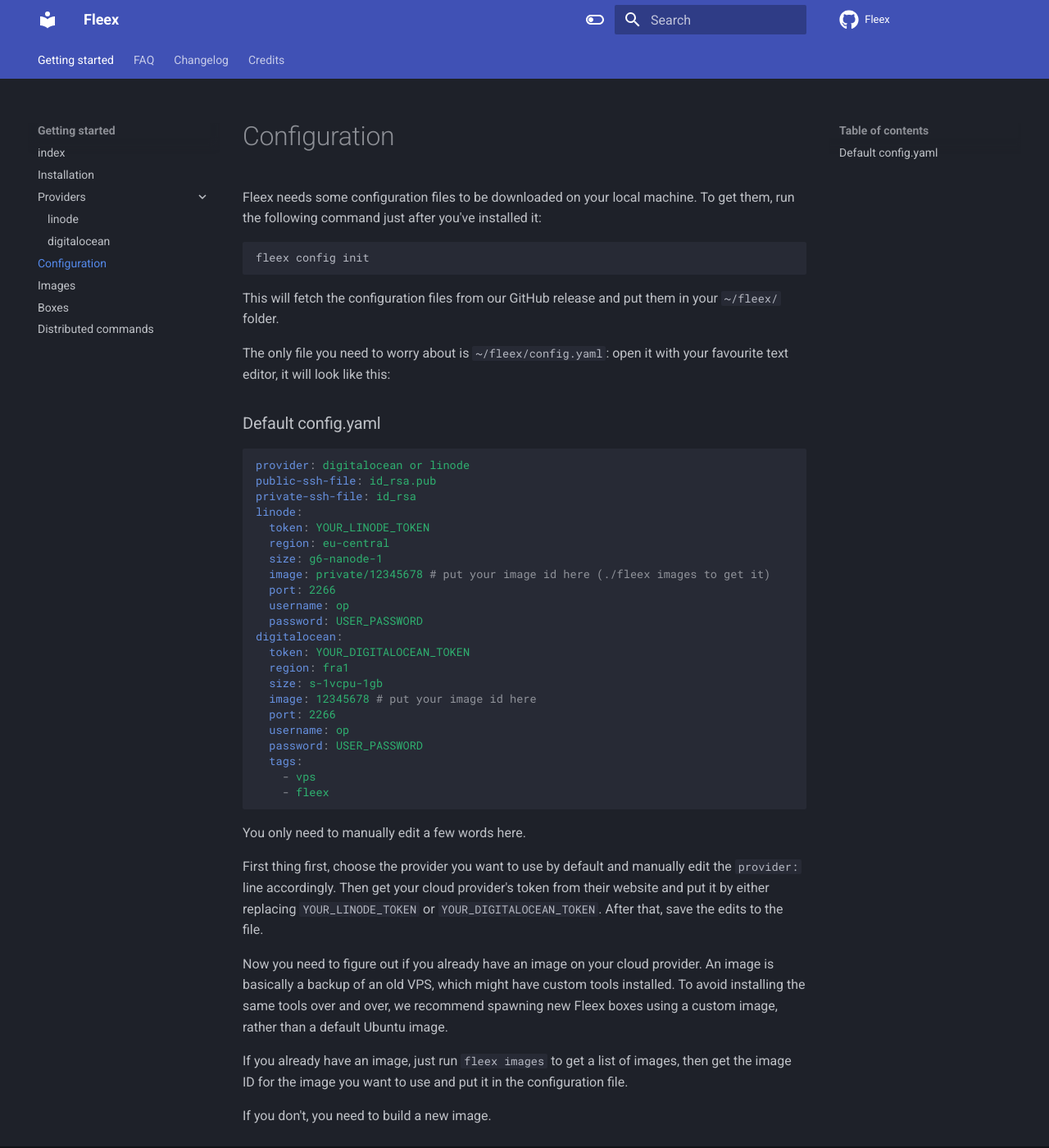
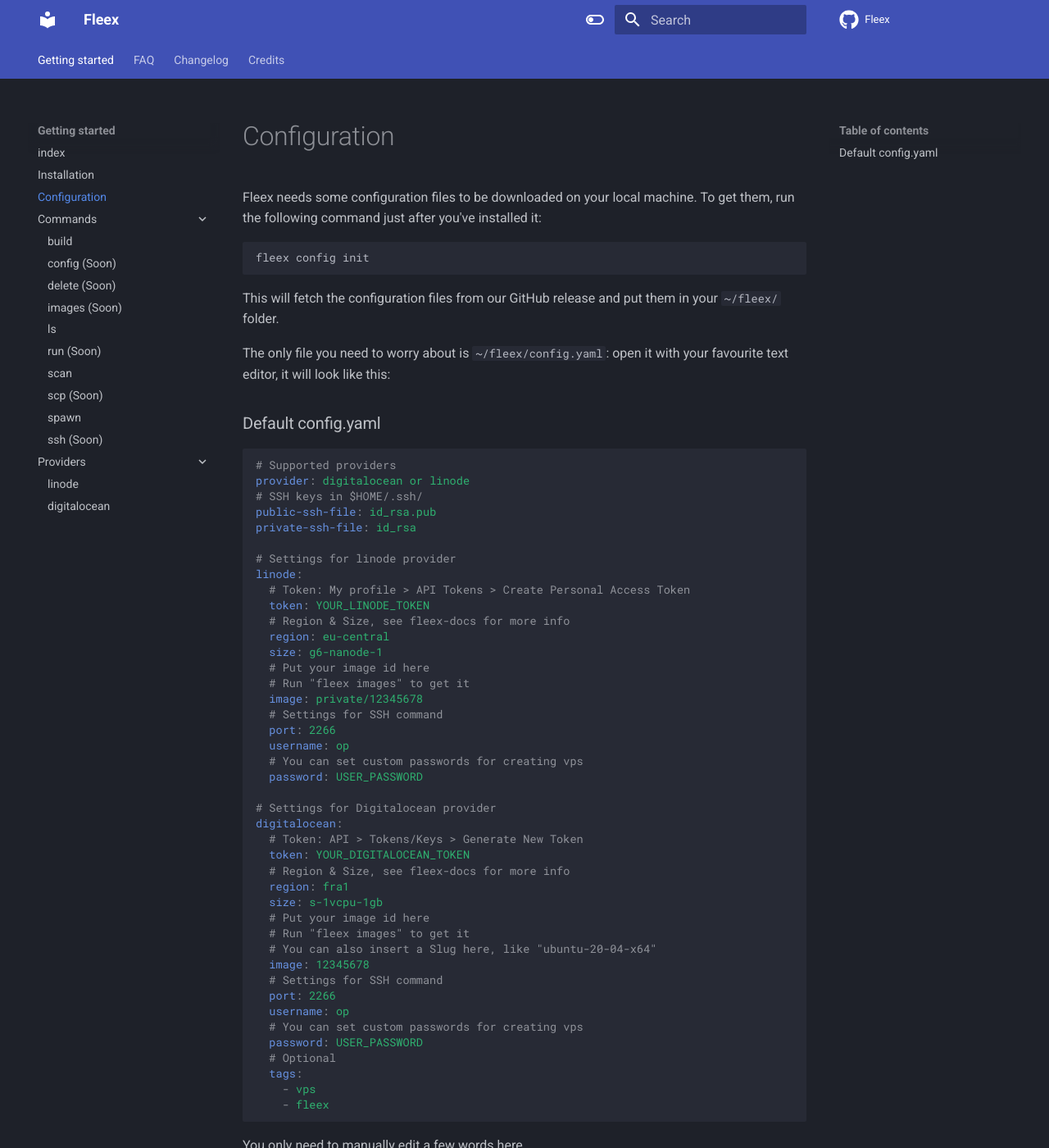
Before and after one commit to FleexSecurity/fleex-docs, an MkDocs documentation site: the page built from docs/get-started/config.md, in a window 1280 px wide and 1400 px high. Shown: the whole window at 82% size. Built offline with MkDocs 1.6.1 and Material for MkDocs 9.7.7, drawn with Linux system fonts in a browser that asks for light colours; comment, search, counter and statistics services are not loaded.

Commit message:
Docs updates

````diff
--- a/docs/get-started/config.md
+++ b/docs/get-started/config.md
@@ -14,25 +14,45 @@
 ### Default config.yaml
 
 ```yaml
+# Supported providers
 provider: digitalocean or linode
+# SSH keys in $HOME/.ssh/
 public-ssh-file: id_rsa.pub
 private-ssh-file: id_rsa
+
+# Settings for linode provider
 linode:
+  # Token: My profile > API Tokens > Create Personal Access Token
   token: YOUR_LINODE_TOKEN
+  # Region & Size, see fleex-docs for more info
   region: eu-central
   size: g6-nanode-1
-  image: private/12345678 # put your image id here (./fleex images to get it)
+  # Put your image id here
+  # Run "fleex images" to get it
+  image: private/12345678
+  # Settings for SSH command
   port: 2266
   username: op
+  # You can set custom passwords for creating vps
   password: USER_PASSWORD
+
+# Settings for Digitalocean provider
 digitalocean:
+  # Token: API > Tokens/Keys > Generate New Token
   token: YOUR_DIGITALOCEAN_TOKEN
+  # Region & Size, see fleex-docs for more info
   region: fra1
   size: s-1vcpu-1gb
-  image: 12345678 # put your image id here
+  # Put your image id here
+  # Run "fleex images" to get it
+  # You can also insert a Slug here, like "ubuntu-20-04-x64"
+  image: 12345678
+  # Settings for SSH command
   port: 2266
   username: op
+  # You can set custom passwords for creating vps
   password: USER_PASSWORD
+  # Optional
   tags:
     - vps
     - fleex
--- a/mkdocs.yml
+++ b/mkdocs.yml
@@ -25,13 +25,24 @@
   - Getting started:
     - index: index.md
     - Installation: get-started/install.md
+    - Configuration: get-started/config.md
+    - Commands:
+      - build: commands/build.md
+      - config (Soon): commands/config.md
+      - delete (Soon): commands/delete.md
+      - images (Soon): commands/images.md
+      - ls: commands/ls.md
+      - run (Soon): commands/run.md
+      - scan: commands/scan.md
+      - scp (Soon): commands/scp.md
+      - spawn: commands/spawn.md
+      - ssh (Soon): commands/ssh.md
     - Providers:
       - linode: get-started/linode.md
       - digitalocean: get-started/digitalocean.md
-    - Configuration: get-started/config.md
-    - Images: get-started/images.md
-    - Boxes: get-started/boxes.md
-    - Distributed commands: get-started/commands.md
+    # - Images: get-started/images.md
+    # - Boxes: get-started/boxes.md
+    # - Distributed commands: get-started/commands.md
   - FAQ:
     - faq: faq/faq.md
 
````
Also changed, not shown: docs/commands/build.md (added, +27 -0 lines), docs/commands/config.md (added, +2 -0 lines), docs/commands/delete.md (added, +2 -0 lines), docs/commands/images.md (added, +2 -0 lines), docs/commands/ls.md (added, +27 -0 lines), docs/commands/run.md (added, +2 -0 lines), docs/commands/scan.md (added, +34 -0 lines), docs/commands/scp.md (added, +2 -0 lines), docs/commands/spawn.md (added, +29 -0 lines), docs/commands/ssh.md (added, +2 -0 lines), docs/faq/faq.md (+9 -1 lines), docs/get-started/digitalocean.md (+1 -1 lines), docs/get-started/linode.md (+1 -1 lines), docs/index.md (+20 -0 lines).
